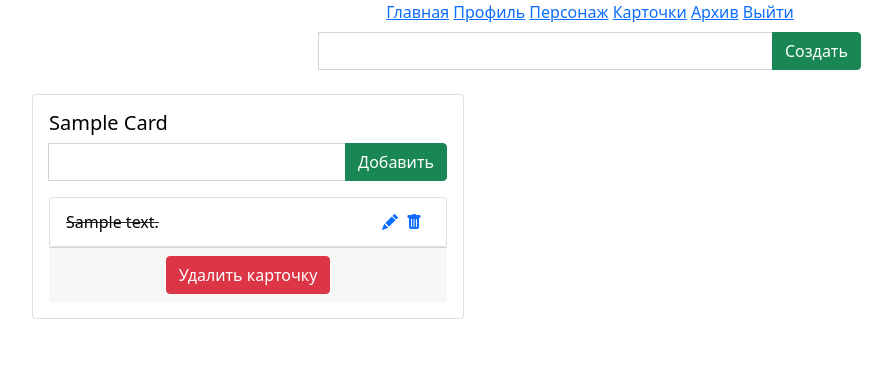
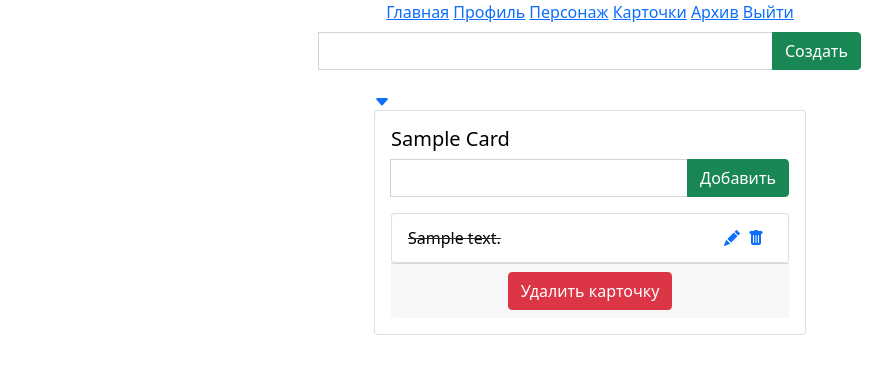
Before and after one commit to m3nd0r/todo_app, a Flask app: page /card in a window 1280 px wide. Shown: the top 374 px of the page, without its empty margins (50-942 px from the left). Run offline with Flask 2, Linux system fonts and the light colour scheme; a user stored in the database is signed in; tables that the repository leaves empty hold one stand-in row (values such as "Sample post"); some libraries are stand-ins or nearby versions.

Commit message:
сворачивание карточек и стили

```diff
--- a/todo/app/templates/card.html
+++ b/todo/app/templates/card.html
@@ -12,10 +12,14 @@
   </div>
 
   {% if todo_card_list %}
-  <div class="row ">
+  <div class="d-flex justify-content-center row ">
     {% for todo_card in todo_card_list %}
     {% if todo_card.active %}
       <div class="col-sm-6 mb-4" style="width: 40%;">
+        <a data-bs-toggle="collapse" href="#collapseCard{{ todo_card.id }}" role="button" aria-expanded="true" aria-controls="collapseCard">
+          <i class="bi bi-caret-down-fill"></i>
+        </a>
+        <div class="collapse show" id="collapseCard{{ todo_card.id }}">
           <div class="card">
             <div class="card-body">
               <h5 class="card-title">
@@ -65,6 +69,7 @@
             </div>
           </div>
         </div>
+      </div>
     {% endif %}
     {% endfor %}
   </div>
```
Lines whose indentation alone changed are shown as unchanged.
